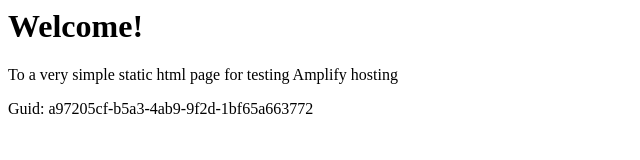
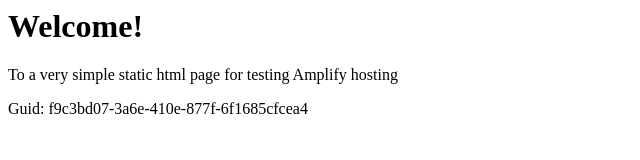
Before and after one commit to aws-aemilia-mxp/Github-PR-Commit-Integration-Test-DoNotTouch-GitHubWebhookPushCanaryTest-v1-prod-eu-south-1, a website: page src/index.html in a window 1280 px wide. Shown: the full height of the page, 0-640 px from the left. Drawn offline with Linux system fonts and the light colour scheme.

Commit message:
commit from integ tests

```diff
--- a/src/index.html
+++ b/src/index.html
@@ -12,6 +12,6 @@
 <body>
     <h1>Welcome!</h1>
     <p>To a very simple static html page for testing Amplify hosting</p>
-    <p>Guid: a97205cf-b5a3-4ab9-9f2d-1bf65a663772</p></body>
+    <p>Guid: f9c3bd07-3a6e-410e-877f-6f1685cfcea4</p></body>
 
 </html>
```
